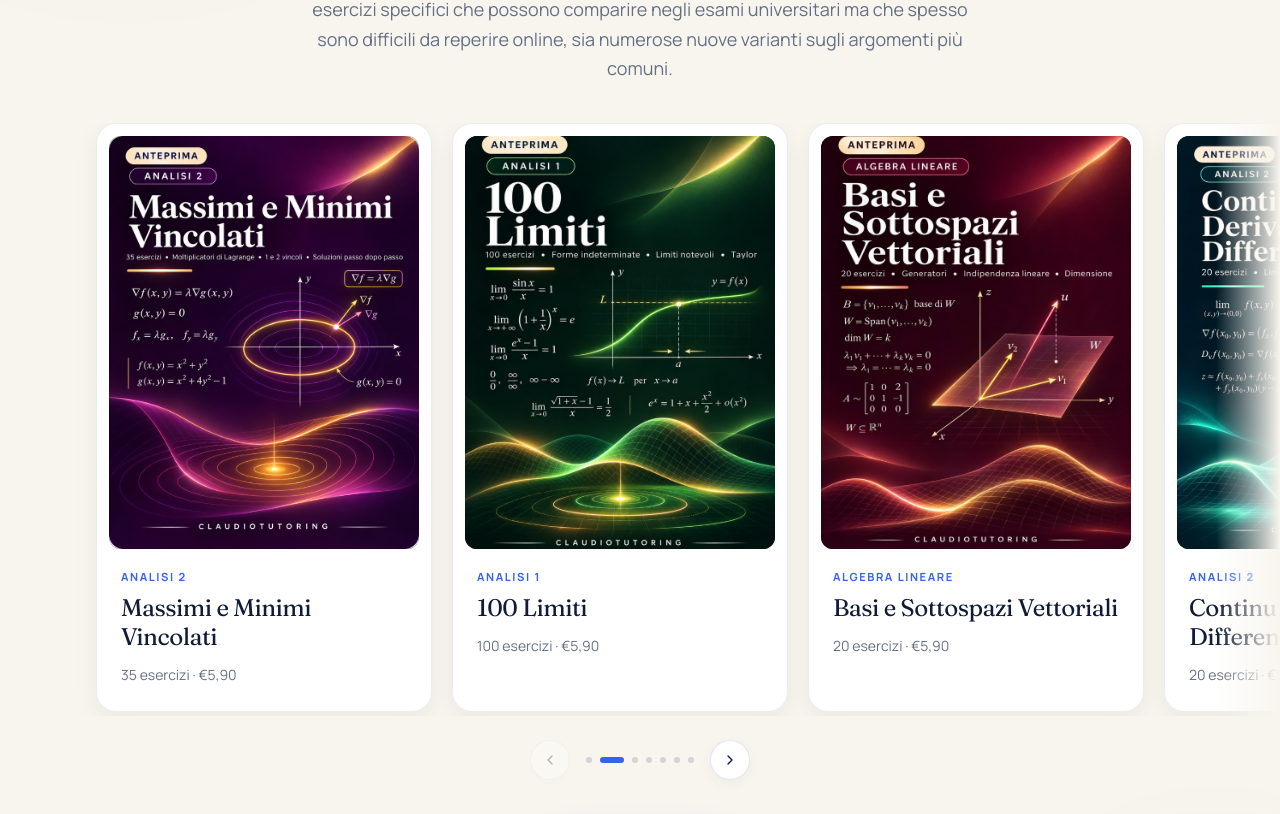
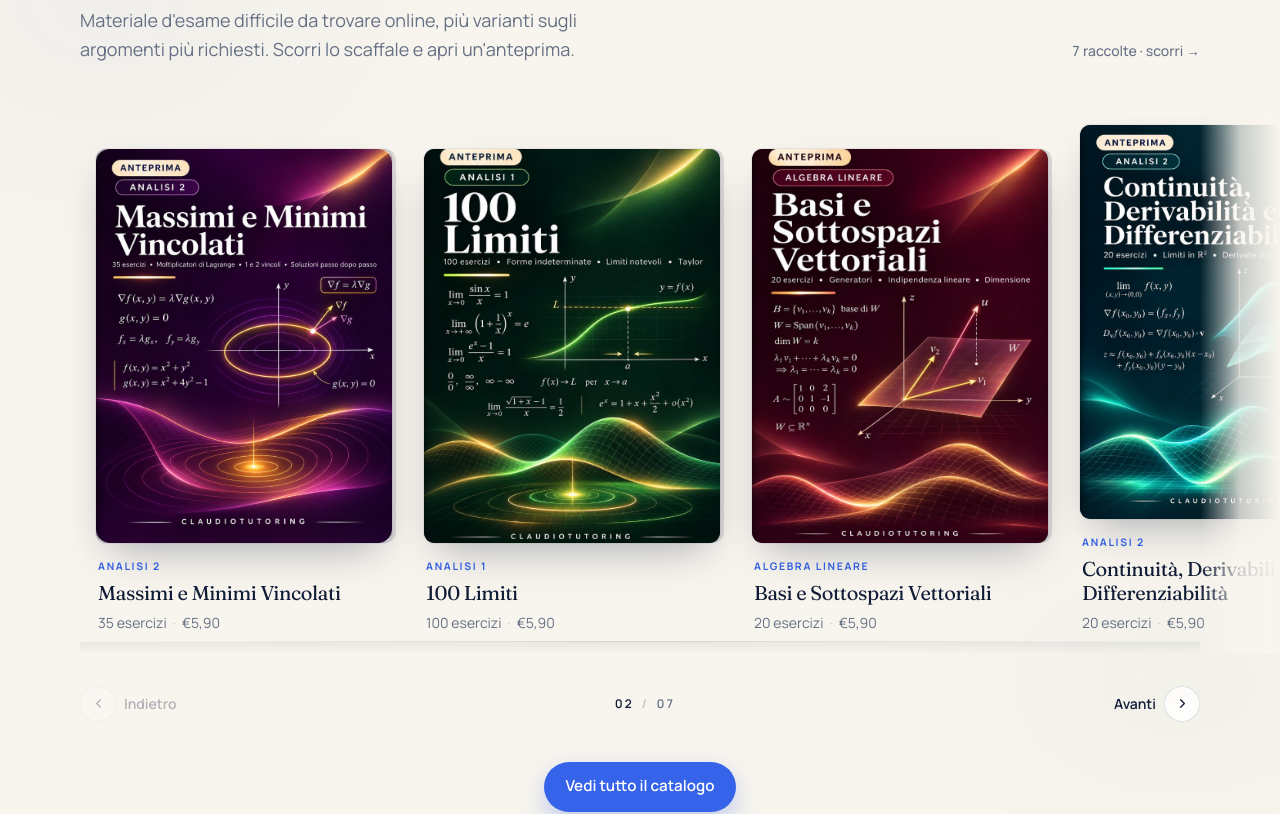
Before and after one commit to ClaudioK5/Claudio-Tutoring-Website, a Next.js app: page / in a window 1280 px wide. Shown: the part 2976-3790 px from the top of the page. Built offline with nearby package versions, Linux system fonts and the light colour scheme.

Commit message:
Add files via upload

```diff
--- a/src/components/EserciziariPreview.tsx
+++ b/src/components/EserciziariPreview.tsx
@@ -1,22 +1,30 @@
 "use client";
 
+import Image from "next/image";
 import Link from "next/link";
 import { useCallback, useEffect, useRef, useState } from "react";
-import { ESERCIZIARI_PRODUCTS } from "@/lib/eserciziari";
+import {
+  ESERCIZIARI_PRODUCTS,
+  formatProductPrice,
+  type EserciziarioProduct,
+} from "@/lib/eserciziari";
+import { BookPreview } from "./eserciziari/BookPreview";
 import { Reveal } from "./Reveal";
-import { HomePreviewCard } from "./eserciziari/HomePreviewCard";
 
-const GAP_PX = 20;
+const GAP_PX = 28;
 
 /**
- * Homepage eserciziari — carousel orizzontale (come recensioni),
- * così il catalogo può crescere senza allungare tutta la pagina.
+ * Homepage — scaffale orizzontale di copertine.
+ * Copertine in primo piano (non card da recensioni): scorri come uno scaffale di PDF.
  */
 export function EserciziariPreview() {
   const products = ESERCIZIARI_PRODUCTS;
   const [canPrev, setCanPrev] = useState(false);
   const [canNext, setCanNext] = useState(true);
   const [activeIndex, setActiveIndex] = useState(0);
+  const [previewProduct, setPreviewProduct] = useState<EserciziarioProduct | null>(
+    null,
+  );
   const scrollerRef = useRef<HTMLDivElement>(null);
 
   const updateScrollState = useCallback(() => {
@@ -24,15 +32,15 @@ export function EserciziariPreview() {
     if (!el) return;
     const max = el.scrollWidth - el.clientWidth;
     setCanPrev(el.scrollLeft > 8);
-    setCanNext(el.scrollLeft < max - 8);
+    setCanNext(max > 8 && el.scrollLeft < max - 8);
 
-    const cards = el.querySelectorAll<HTMLElement>("[data-eserciziario-card]");
-    if (!cards.length) return;
+    const items = el.querySelectorAll<HTMLElement>("[data-shelf-cover]");
+    if (!items.length) return;
     const mid = el.scrollLeft + el.clientWidth / 2;
     let closest = 0;
     let best = Infinity;
-    cards.forEach((card, i) => {
-      const center = card.offsetLeft + card.offsetWidth / 2;
+    items.forEach((item, i) => {
+      const center = item.offsetLeft + item.offsetWidth / 2;
       const dist = Math.abs(center - mid);
       if (dist < best) {
         best = dist;
@@ -54,20 +62,12 @@ export function EserciziariPreview() {
     };
   }, [updateScrollState, products.length]);
 
-  function scrollByCard(direction: -1 | 1) {
+  function scrollByCover(direction: -1 | 1) {
     const el = scrollerRef.current;
     if (!el) return;
-    const card = el.querySelector<HTMLElement>("[data-eserciziario-card]");
-    const step = card ? card.offsetWidth + GAP_PX : 340;
+    const cover = el.querySelector<HTMLElement>("[data-shelf-cover]");
+    const step = cover ? cover.offsetWidth + GAP_PX : 280;
     el.scrollBy({ left: direction * step, behavior: "smooth" });
-  }
-
-  function scrollToIndex(index: number) {
-    const el = scrollerRef.current;
-    if (!el) return;
-    const card = el.querySelectorAll<HTMLElement>("[data-eserciziario-card]")[index];
-    if (!card) return;
-    el.scrollTo({ left: card.offsetLeft - 4, behavior: "smooth" });
   }
 
   return (
@@ -76,40 +76,44 @@ export function EserciziariPreview() {
       className="section-pad relative overflow-hidden border-y border-navy/8 bg-ivory"
     >
       <div
-        className="pointer-events-none absolute inset-0 opacity-[0.45]"
+        className="pointer-events-none absolute inset-0 opacity-[0.5]"
         style={{
           background:
-            "radial-gradient(ellipse 55% 45% at 10% 0%, rgba(29,63,143,0.06), transparent 55%), radial-gradient(ellipse 40% 35% at 95% 100%, rgba(201,164,92,0.07), transparent 50%)",
+            "radial-gradient(ellipse 50% 40% at 8% 20%, rgba(29,63,143,0.07), transparent 55%), radial-gradient(ellipse 45% 35% at 92% 80%, rgba(11,93,78,0.05), transparent 50%)",
         }}
         aria-hidden
       />
 
       <div className="container-page relative">
         <Reveal>
-          <div className="mx-auto max-w-2xl text-center">
+          <div className="flex flex-col gap-6 sm:flex-row sm:items-end sm:justify-between">
+            <div className="max-w-xl">
               <p className="eyebrow">Eserciziari</p>
               <h2 className="mt-3 font-display text-3xl text-navy sm:text-4xl">
                 Eserciziari pensati sugli esercizi d&apos;esame
               </h2>
               <p className="mt-4 text-base leading-relaxed text-slate sm:text-lg">
-              Eserciziari pensati per darti sempre nuovo materiale su cui allenarti: trovi sia
-              esercizi specifici che possono comparire negli esami universitari ma che spesso
-              sono difficili da reperire online, sia numerose nuove varianti sugli argomenti
-              più comuni.
+                Materiale d&apos;esame difficile da trovare online, più varianti sugli argomenti
+                più richiesti. Scorri lo scaffale e apri un&apos;anteprima.
+              </p>
+            </div>
+            <p className="shrink-0 text-sm font-medium tabular-nums text-slate sm:pb-1">
+              {products.length} raccolte · scorri →
             </p>
           </div>
         </Reveal>
       </div>
 
-      <div className="relative mt-10">
+      {/* Scaffale */}
+      <div className="relative mt-12">
         <div
-          className={`pointer-events-none absolute inset-y-0 left-0 z-10 w-8 bg-gradient-to-r from-ivory to-transparent transition-opacity sm:w-16 ${
+          className={`pointer-events-none absolute inset-y-0 left-0 z-10 w-10 bg-gradient-to-r from-ivory via-ivory/80 to-transparent transition-opacity sm:w-20 ${
             canPrev ? "opacity-100" : "opacity-0"
           }`}
           aria-hidden
         />
         <div
-          className={`pointer-events-none absolute inset-y-0 right-0 z-10 w-8 bg-gradient-to-l from-ivory to-transparent transition-opacity sm:w-16 ${
+          className={`pointer-events-none absolute inset-y-0 right-0 z-10 w-10 bg-gradient-to-l from-ivory via-ivory/80 to-transparent transition-opacity sm:w-20 ${
             canNext ? "opacity-100" : "opacity-0"
           }`}
           aria-hidden
@@ -117,31 +121,41 @@ export function EserciziariPreview() {
 
         <div
           ref={scrollerRef}
-          className="flex snap-x snap-mandatory gap-5 overflow-x-auto scroll-smooth px-[max(1rem,calc((100%-1120px)/2+1rem))] pb-1 [-ms-overflow-style:none] [scrollbar-width:none] [&::-webkit-scrollbar]:hidden md:px-[max(1.5rem,calc((100%-1120px)/2+1.5rem))]"
+          className="flex snap-x snap-mandatory items-end gap-7 overflow-x-auto scroll-smooth px-[max(1rem,calc((100%-1120px)/2+1rem))] pb-2 pt-3 [-ms-overflow-style:none] [scrollbar-width:none] [&::-webkit-scrollbar]:hidden md:gap-8 md:px-[max(1.5rem,calc((100%-1120px)/2+1.5rem))]"
           style={{ scrollPaddingInline: "max(1rem, calc((100% - 1120px) / 2 + 1rem))" }}
         >
-          {products.map((product) => (
-            <div
+          {products.map((product, i) => (
+            <ShelfCover
               key={product.slug}
-              data-eserciziario-card
-              className="w-[min(85vw,19.5rem)] shrink-0 snap-start sm:w-[21rem]"
-            >
-              <HomePreviewCard product={product} />
-            </div>
+              product={product}
+              index={i}
+              onOpenPreview={() => setPreviewProduct(product)}
+            />
           ))}
         </div>
+
+        {/* Linea scaffale */}
+        <div
+          className="pointer-events-none mx-auto mt-0 h-px max-w-[1120px] bg-gradient-to-r from-transparent via-navy/15 to-transparent"
+          aria-hidden
+        />
+        <div
+          className="pointer-events-none mx-auto h-3 max-w-[1120px] bg-gradient-to-b from-navy/[0.06] to-transparent"
+          aria-hidden
+        />
       </div>
 
-      <div className="container-page relative mt-6">
-        <div className="flex items-center justify-center gap-4">
+      <div className="container-page relative mt-8">
+        <div className="flex flex-wrap items-center justify-between gap-4">
           <button
             type="button"
-            onClick={() => scrollByCard(-1)}
+            onClick={() => scrollByCover(-1)}
             disabled={!canPrev}
-            className="inline-flex h-10 w-10 items-center justify-center rounded-full border border-navy/10 bg-white text-navy shadow-[0_4px_14px_rgba(16,27,54,0.04)] transition hover:border-navy/20 hover:bg-navy/[0.03] disabled:pointer-events-none disabled:opacity-30"
-            aria-label="Eserciziari precedenti"
+            className="group inline-flex items-center gap-2 text-sm font-semibold text-navy transition hover:text-blue disabled:pointer-events-none disabled:opacity-30"
+            aria-label="Copertine precedenti"
           >
-            <svg width="16" height="16" viewBox="0 0 24 24" fill="none" aria-hidden>
+            <span className="inline-flex h-9 w-9 items-center justify-center rounded-full border border-navy/12 bg-white/80 transition group-hover:border-blue/30 group-hover:bg-white">
+              <svg width="15" height="15" viewBox="0 0 24 24" fill="none" aria-hidden>
                 <path
                   d="M15 6l-6 6 6 6"
                   stroke="currentColor"
@@ -150,36 +164,30 @@ export function EserciziariPreview() {
                   strokeLinejoin="round"
                 />
               </svg>
+            </span>
+            Indietro
           </button>
 
-          <div
-            className="flex max-w-[min(100%,14rem)] flex-wrap items-center justify-center gap-2"
-            role="tablist"
-            aria-label="Navigazione eserciziari"
-          >
-            {products.map((product, i) => (
-              <button
-                key={product.slug}
-                type="button"
-                role="tab"
-                aria-selected={i === activeIndex}
-                aria-label={`Vai a ${product.title}`}
-                onClick={() => scrollToIndex(i)}
-                className={`h-1.5 rounded-full transition-all ${
-                  i === activeIndex ? "w-6 bg-blue" : "w-1.5 bg-navy/15 hover:bg-navy/30"
-                }`}
-              />
-            ))}
-          </div>
+          <p className="order-first w-full text-center text-xs font-semibold uppercase tracking-[0.16em] text-slate sm:order-none sm:w-auto">
+            <span className="tabular-nums text-navy">
+              {String(activeIndex + 1).padStart(2, "0")}
+            </span>
+            <span className="mx-2 text-navy/25">/</span>
+            <span className="tabular-nums">
+              {String(products.length).padStart(2, "0")}
+            </span>
+          </p>
 
           <button
             type="button"
-            onClick={() => scrollByCard(1)}
+            onClick={() => scrollByCover(1)}
             disabled={!canNext}
-            className="inline-flex h-10 w-10 items-center justify-center rounded-full border border-navy/10 bg-white text-navy shadow-[0_4px_14px_rgba(16,27,54,0.04)] transition hover:border-navy/20 hover:bg-navy/[0.03] disabled:pointer-events-none disabled:opacity-30"
-            aria-label="Eserciziari successivi"
+            className="group inline-flex items-center gap-2 text-sm font-semibold text-navy transition hover:text-blue disabled:pointer-events-none disabled:opacity-30"
+            aria-label="Copertine successive"
           >
-            <svg width="16" height="16" viewBox="0 0 24 24" fill="none" aria-hidden>
+            Avanti
+            <span className="inline-flex h-9 w-9 items-center justify-center rounded-full border border-navy/12 bg-white/80 transition group-hover:border-blue/30 group-hover:bg-white">
+              <svg width="15" height="15" viewBox="0 0 24 24" fill="none" aria-hidden>
                 <path
                   d="M9 6l6 6-6 6"
                   stroke="currentColor"
@@ -188,17 +196,114 @@ export function EserciziariPreview() {
                   strokeLinejoin="round"
                 />
               </svg>
+            </span>
           </button>
         </div>
 
-        <Reveal delayMs={120}>
+        <Reveal delayMs={100}>
           <div className="mt-10 flex justify-center">
             <Link href="/eserciziari" className="btn-primary">
-              Scopri gli eserciziari
+              Vedi tutto il catalogo
             </Link>
           </div>
         </Reveal>
       </div>
+
+      {previewProduct && (
+        <BookPreview
+          product={previewProduct}
+          mode="overlay"
+          open={Boolean(previewProduct)}
+          onOpenChange={(open) => {
+            if (!open) setPreviewProduct(null);
+          }}
+        />
+      )}
     </section>
   );
 }
+
+function ShelfCover({
+  product,
+  index,
+  onOpenPreview,
+}: {
+  product: EserciziarioProduct;
+  index: number;
+  onOpenPreview: () => void;
+}) {
+  const href = `/eserciziari/${product.slug}`;
+
+  return (
+    <article
+      data-shelf-cover
+      className="group w-[min(72vw,15.5rem)] shrink-0 snap-start sm:w-[17.5rem] md:w-[18.5rem]"
+      style={{ animationDelay: `${Math.min(index, 6) * 40}ms` }}
+    >
+      <button
+        type="button"
+        onClick={onOpenPreview}
+        className="relative block w-full text-left outline-none focus-visible:ring-2 focus-visible:ring-blue/40 focus-visible:ring-offset-2 focus-visible:ring-offset-ivory"
+        aria-label={`Apri anteprima di ${product.title}`}
+      >
+        <div
+          className="relative aspect-[3/4] overflow-hidden rounded-[0.65rem] bg-navy transition duration-500 ease-out group-hover:-translate-y-2 group-hover:shadow-[0_28px_50px_-12px_rgba(16,27,54,0.45)]"
+          style={{
+            boxShadow:
+              "0 18px 40px -14px rgba(16,27,54,0.35), 4px 0 0 0 rgba(16,27,54,0.12), 0 0 0 1px rgba(16,27,54,0.06)",
+          }}
+        >
+          {/* Dorso libro (lato sinistro) */}
+          <span
+            className="pointer-events-none absolute inset-y-0 left-0 z-[1] w-[3%] bg-gradient-to-r from-black/35 via-black/10 to-transparent"
+            aria-hidden
+          />
+          {product.coverImage ? (
+            <Image
+              src={product.coverImage}
+              alt=""
+              fill
+              sizes="(max-width: 640px) 72vw, 296px"
+              className="object-cover transition duration-700 ease-out group-hover:scale-[1.03]"
+            />
+          ) : (
+            <div
+              className="absolute inset-0 flex flex-col justify-between p-5 text-white"
+              style={{
+                background: `linear-gradient(165deg, ${product.coverAccent} 0%, #101B36 78%)`,
+              }}
+              aria-hidden
+            >
+              <p className="font-display text-lg leading-tight">{product.title}</p>
+              <span className="text-xs text-white/70">{product.subjectLabel}</span>
+            </div>
+          )}
+          <span className="pointer-events-none absolute inset-x-0 bottom-0 z-[1] bg-gradient-to-t from-navy/80 via-navy/20 to-transparent px-3 pb-3 pt-10 opacity-0 transition duration-300 group-hover:opacity-100">
+            <span className="block text-center text-[0.7rem] font-bold uppercase tracking-[0.14em] text-white">
+              Sfoglia anteprima
+            </span>
+          </span>
+        </div>
+      </button>
+
+      <div className="mt-4 px-0.5">
+        <p className="text-[0.65rem] font-bold uppercase tracking-[0.16em] text-blue">
+          {product.subjectLabel}
+        </p>
+        <h3 className="mt-1.5 font-display text-[1.15rem] leading-[1.2] tracking-tight text-navy sm:text-[1.25rem]">
+          <Link
+            href={href}
+            className="transition hover:text-blue focus-visible:outline-none focus-visible:ring-2 focus-visible:ring-blue/40"
+          >
+            {product.title}
+          </Link>
+        </h3>
+        <p className="mt-2 text-sm text-slate">
+          {product.exerciseCount} esercizi
+          <span className="mx-1.5 text-navy/20">·</span>
+          {formatProductPrice(product.priceEuro)}
+        </p>
+      </div>
+    </article>
+  );
+}
```
Lines whose indentation alone changed are shown as unchanged.
